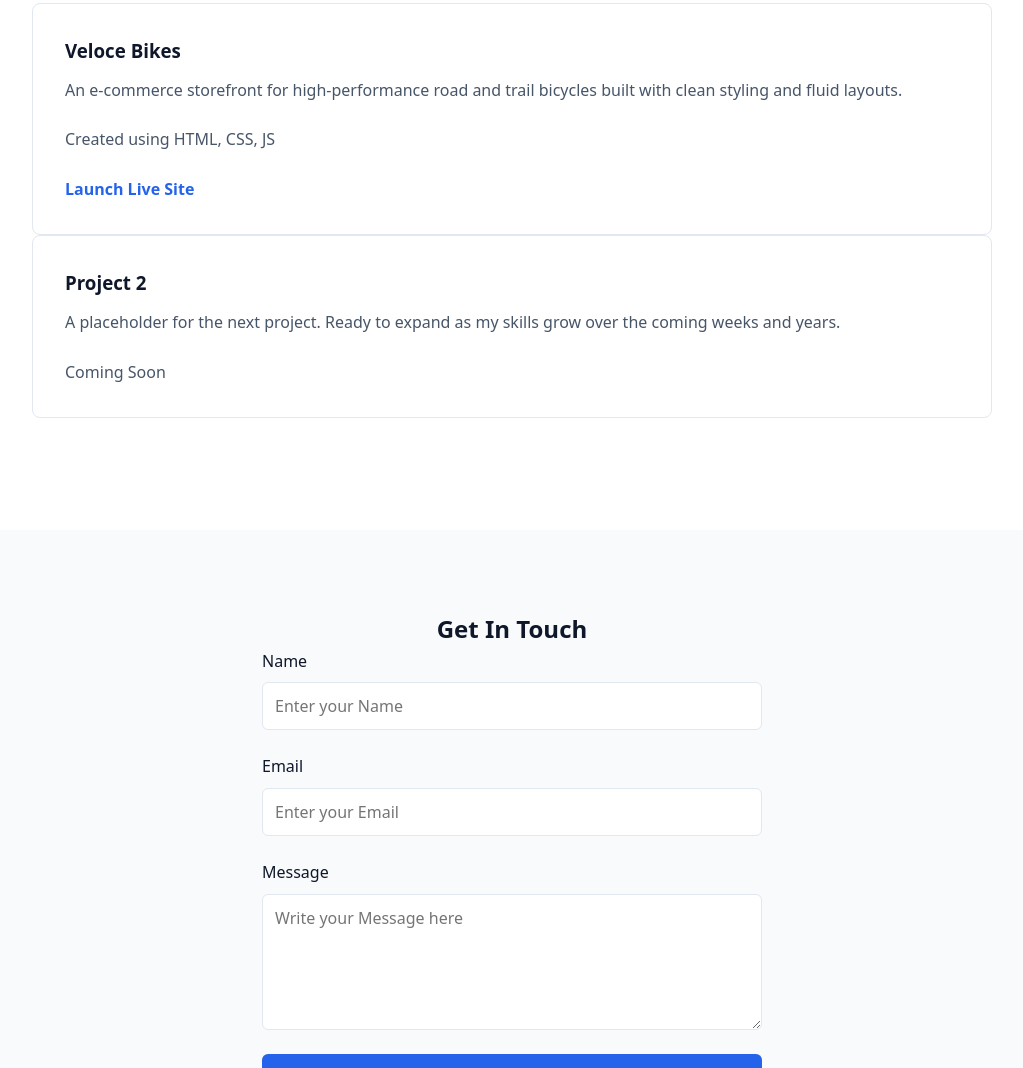
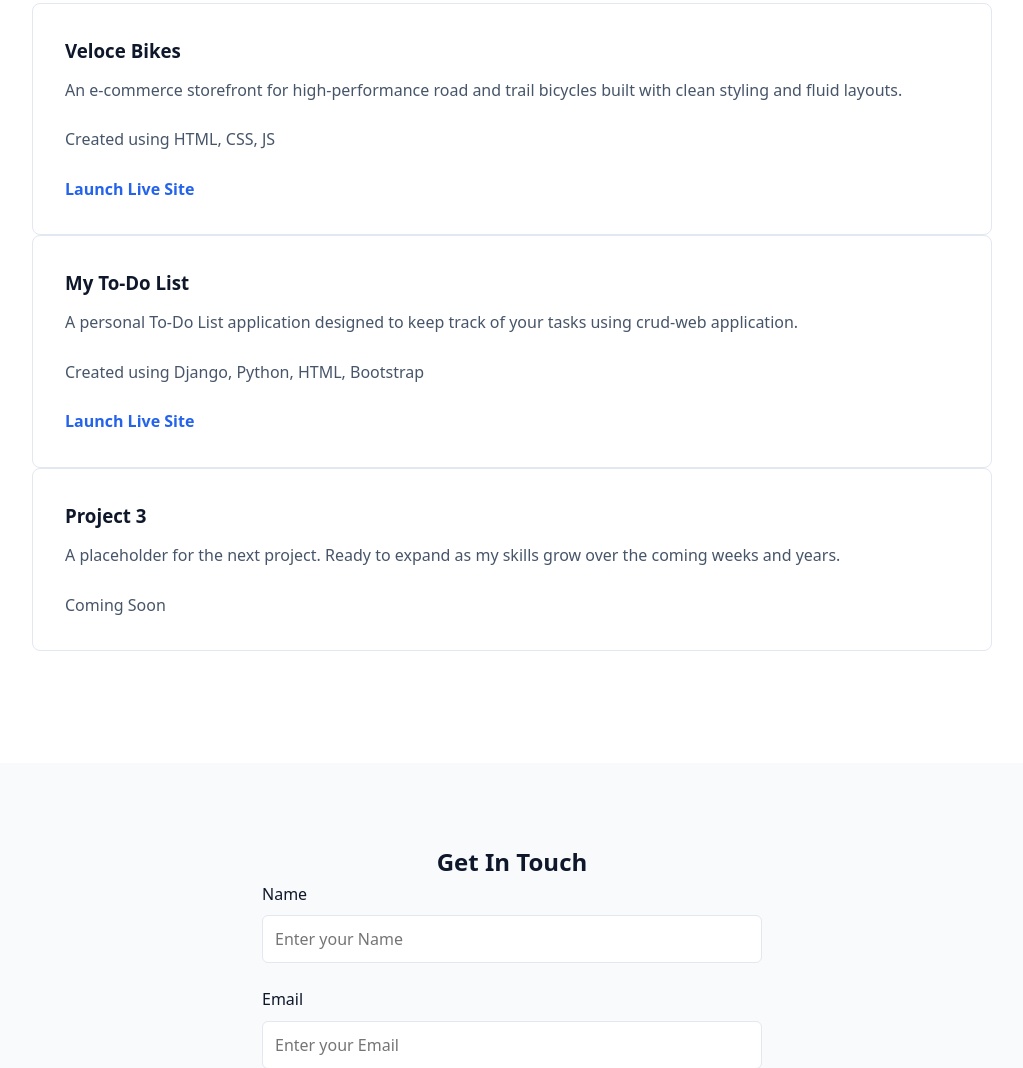
Before and after one commit to Blockbird77/my-profile-page, a plain HTML site: page index.html in a window 1280 px wide. Shown: the part 856-1924 px from the top of the page, without its empty margins (128-1151 px from the left). Drawn offline with Linux system fonts and the light colour scheme.

Commit message:
Just updated my Portfolio with the newest application I made.

```diff
--- a/index.html
+++ b/index.html
@@ -69,10 +69,20 @@
                     </div>
                  </article>
 
-                 <!-- Project Card 2: My next project -->
+                 <!-- Project Card 2: My To-Do List -->
                   <article class="project-card">
                     <div class="card-content">
-                        <h3>Project 2</h3>
+                        <h3>My To-Do List</h3>
+                        <p>A personal To-Do List application designed to keep track of your tasks using crud-web application.</p>
+                        <p>Created using Django, Python, HTML, Bootstrap</p>
+                        <a href="https://bee77.pythonanywhere.com/" target="_blank" class="card-link">Launch Live Site</a>
+                    </div>
+                  </article>
+
+                 <!-- Project Card 3: My next project -->
+                  <article class="project-card">
+                    <div class="card-content">
+                        <h3>Project 3</h3>
                         <p>A placeholder for the next project. Ready to expand as my skills grow over the coming weeks and years.</p>
                         <span class="card-link-disabled">Coming Soon</span>
                     </div>
```
